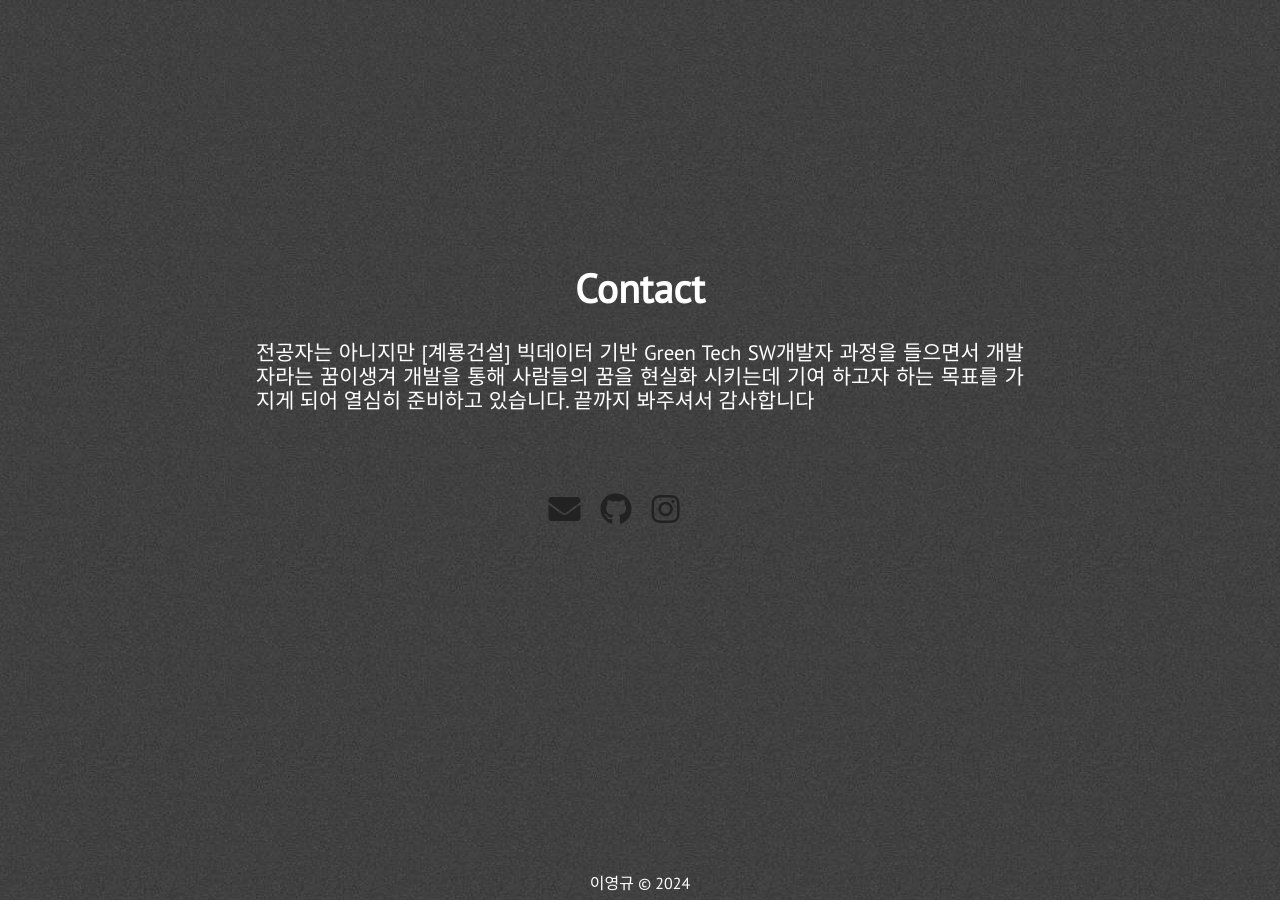
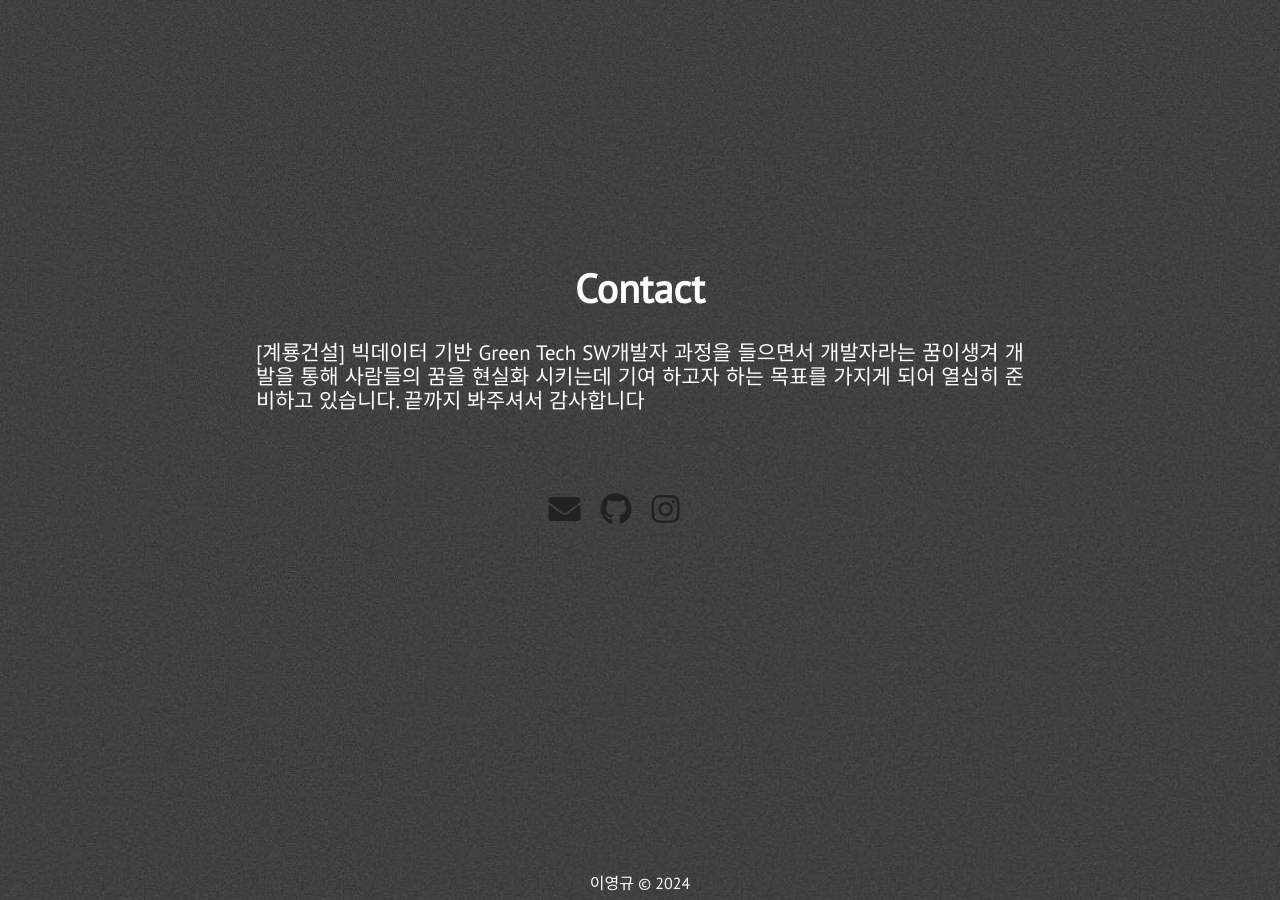
Before and after one commit to YoungGyu99/YoungGyu99.github.io, a Jekyll site: the page built from index.html, in a window 1280 px wide and 900 px high, scrolled down 4799 px. Built offline with Jekyll 4.4.1, drawn with Linux system fonts in a browser that asks for light colours; nearby versions of some CDN libraries.

Commit message:
Update extra.html

```diff
--- a/_includes/extra.html
+++ b/_includes/extra.html
@@ -3,7 +3,7 @@
         <div>
             <div class="section-heading" id="chat-text">Contact</div>
             <p class="paragraph-text justify-text">
-                전공자는 아니지만 [계룡건설] 빅데이터 기반 Green Tech SW개발자 과정을 들으면서 개발자라는 꿈이생겨 개발을 통해 사람들의 꿈을 현실화 시키는데 기여 하고자 하는 목표를 가지게 되어 열심히 준비하고 있습니다. 끝까지 봐주셔서 감사합니다
+                [계룡건설] 빅데이터 기반 Green Tech SW개발자 과정을 들으면서 개발자라는 꿈이생겨 개발을 통해 사람들의 꿈을 현실화 시키는데 기여 하고자 하는 목표를 가지게 되어 열심히 준비하고 있습니다. 끝까지 봐주셔서 감사합니다
             </p>
             <div class="extra-links">
                 <span class="hint--bottom bottom-link" aria-label="Email">
```
